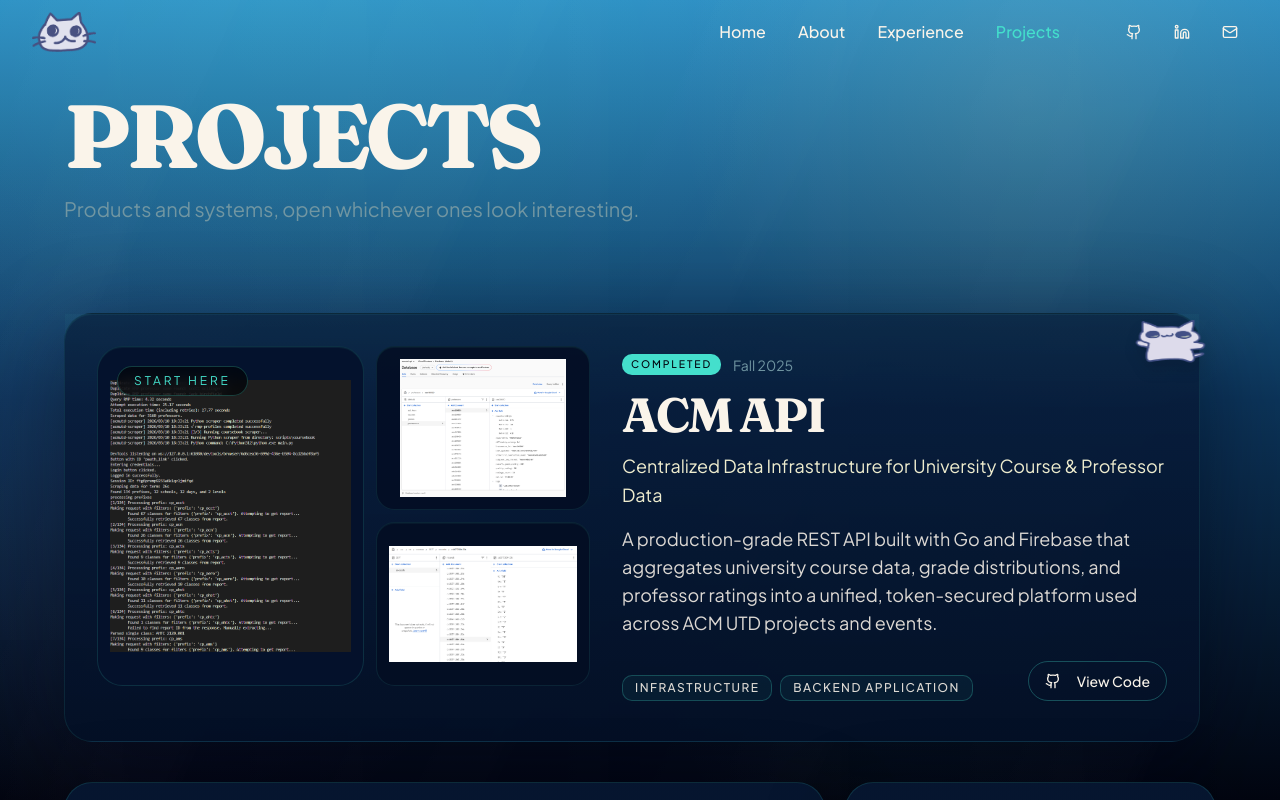
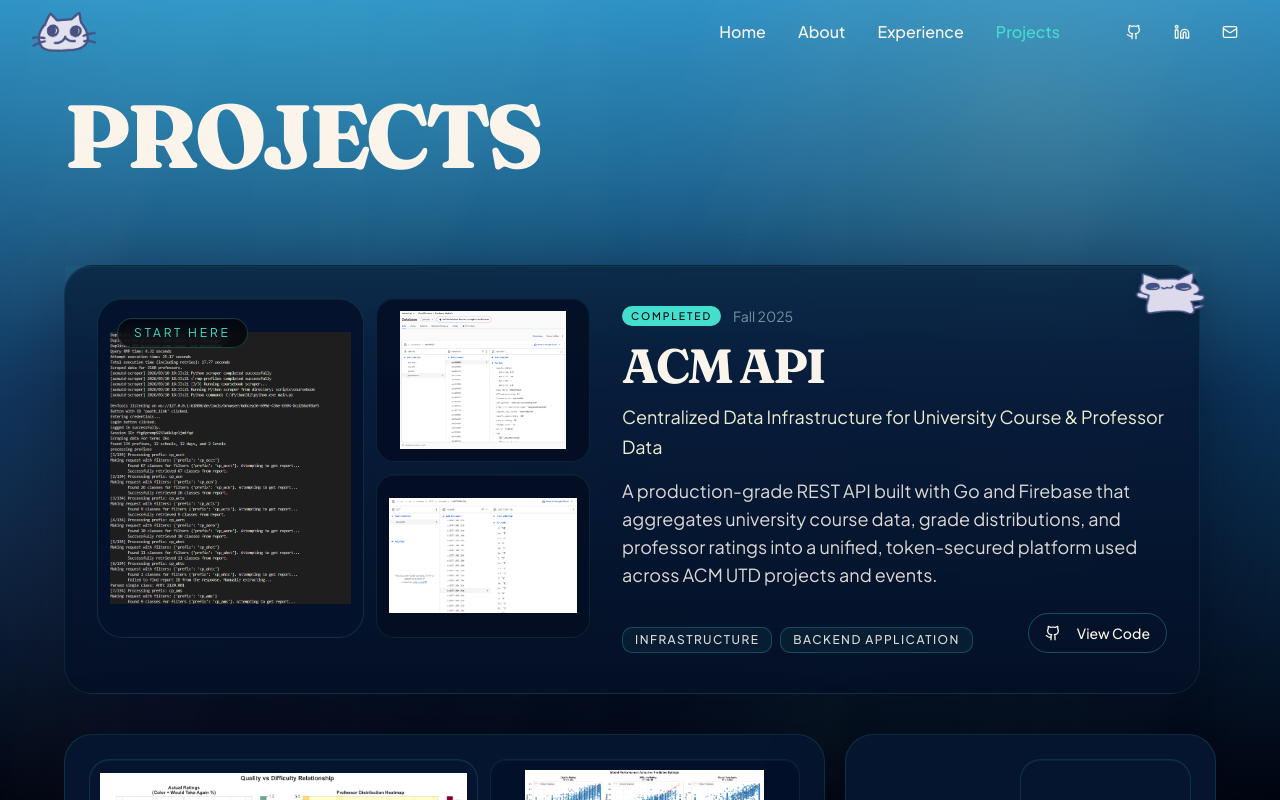
Before and after one commit to emw8105/portfolio, a Next.js app: page /projects in a window 1280 px wide. Shown: the top 800 px of the page. Built offline with nearby package versions, Linux system fonts and the light colour scheme.

Commit message:
minor content and coloring fixes to work with new background gradient

```diff
--- a/src/app/experience/page.tsx
+++ b/src/app/experience/page.tsx
@@ -34,9 +34,9 @@
             <h1 className="text-5xl sm:text-6xl font-bold font-serif mb-6 bg-clip-text py-2" style={{ textShadow: "0 2px 16px rgba(0,0,0,0.45)" }}>
               Experience
             </h1>
-            <p className="text-xl text-muted-foreground max-w-2xl mx-auto leading-relaxed">
+            {/* <p className="text-xl text-muted-foreground max-w-2xl mx-auto leading-relaxed">
               Professional roles, leadership positions, and contributions to the tech community
-            </p>
+            </p> */}
           </div>
 
           {/* Timeline */}
--- a/src/app/projects/[slug]/page.tsx
+++ b/src/app/projects/[slug]/page.tsx
@@ -65,7 +65,7 @@
             <Button
               variant="ghost"
               asChild
-              className="group -ml-2 gap-2 text-muted-foreground hover:bg-transparent hover:text-foreground"
+              className="group -ml-2 gap-2 text-foreground/80 hover:bg-transparent hover:text-primary"
             >
               <Link href="/projects">
                 <ArrowLeft className="h-4 w-4 transition-transform duration-200 group-hover:-translate-x-0.5" />
--- a/src/app/projects/page.tsx
+++ b/src/app/projects/page.tsx
@@ -178,9 +178,9 @@
               <h1 className="font-serif text-[clamp(3rem,7vw,6rem)] font-extrabold uppercase leading-[0.9] tracking-[-0.05em] text-foreground">
                 Projects
               </h1>
-              <p className="max-w-2xl text-lg leading-relaxed text-muted-foreground sm:text-xl">
+              {/* <p className="max-w-2xl text-lg leading-relaxed text-muted-foreground sm:text-xl">
                 Products and systems, open whichever ones look interesting.
-              </p>
+              </p> */}
             </div>
           </div>
 
```
